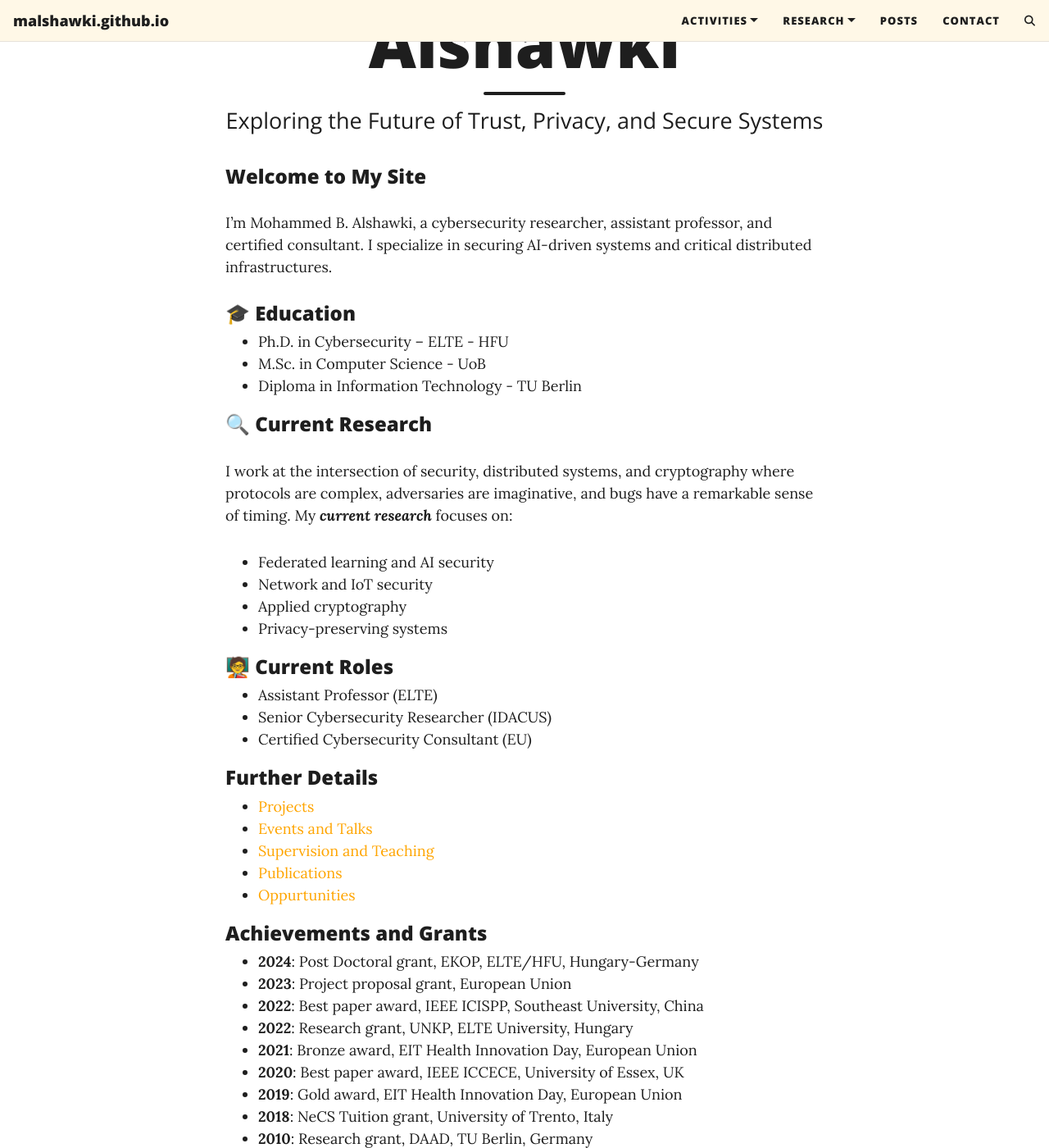
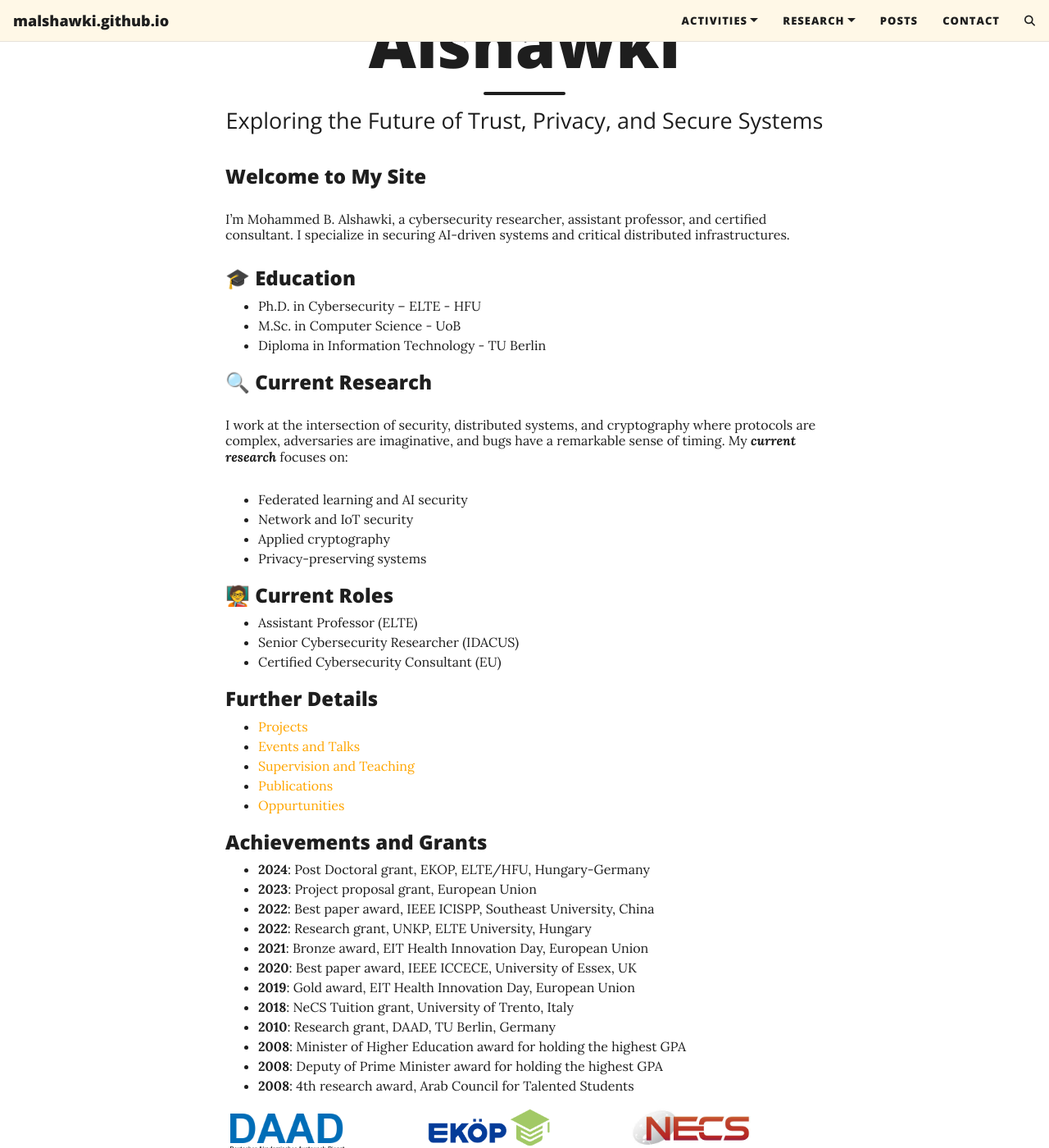
Before and after one commit to malshawki/malshawki.github.io, a Jekyll site: the page built from home.md, in a window 1280 px wide and 1400 px high, scrolled down 210 px. Shown: the whole window at 82% size. Built offline with Jekyll 4.4.1, drawn with Linux system fonts in a browser that asks for light colours; comment, search, counter and statistics services are not loaded.

Commit message:
Update beautifuljekyll.css

```diff
--- a/assets/css/beautifuljekyll.css
+++ b/assets/css/beautifuljekyll.css
@@ -32,7 +32,7 @@
 
 body {
   font-family: var(--body-font);
-  font-size: 1.125rem;
+  font-size: 1rem;
   color: var(--text-col);
   position: relative;
   background-color: var(--page-col);
@@ -49,7 +49,7 @@
   flex: 1;
 }
 p {
-  line-height: 1.5;
+  line-height: 1.2;
   margin: 1.875rem 0;
 }
 h1,h2,h3,h4,h5,h6 {
```
